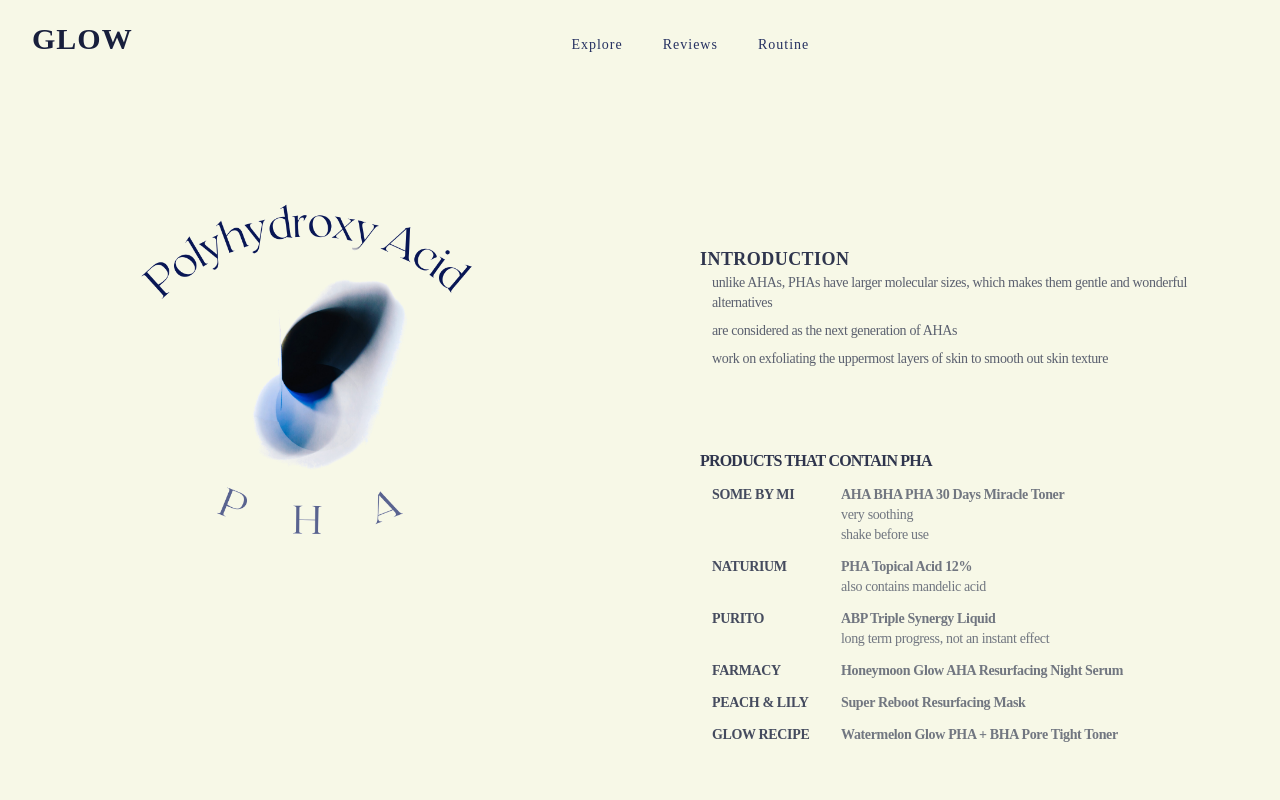
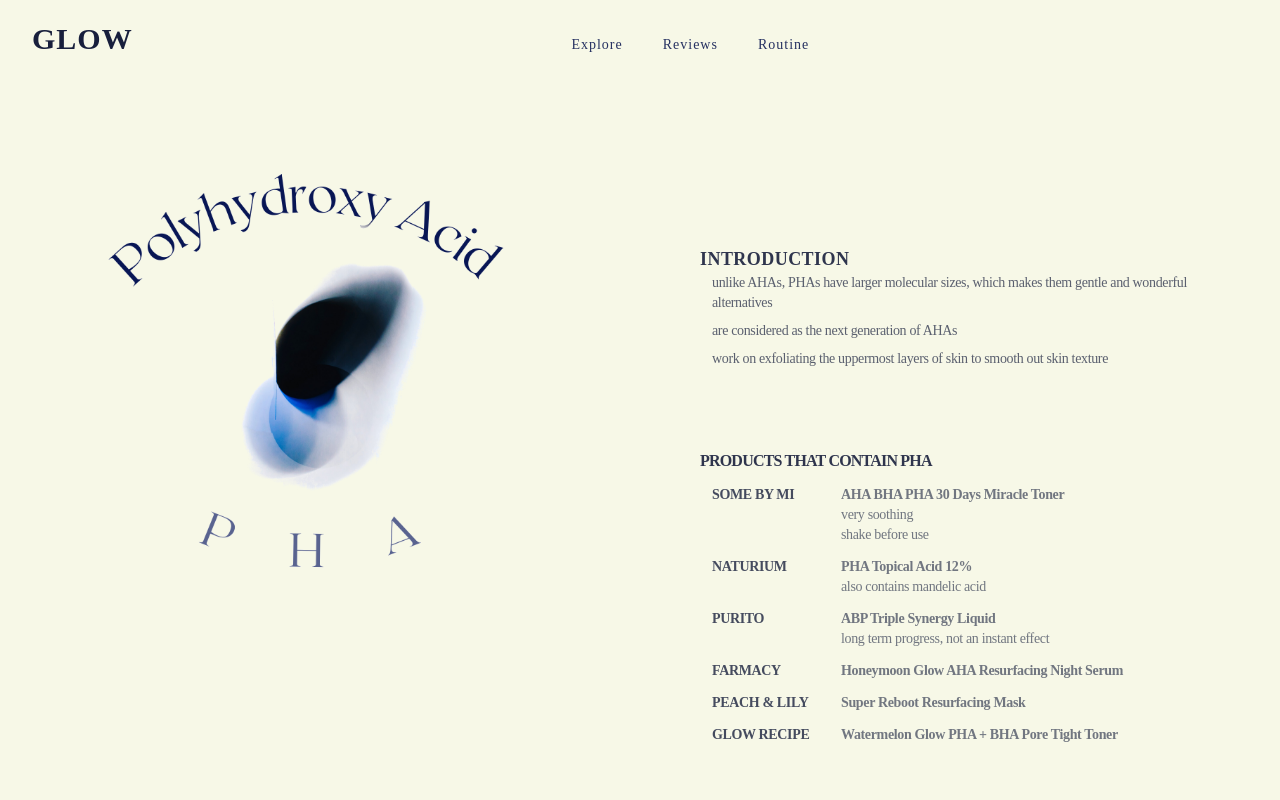
Before and after one commit to biancacomanescu97/glow, a React (Create React App) app: page /pha in a window 1280 px wide. Shown: the top 800 px of the page. Built offline with nearby package versions, Linux system fonts and the light colour scheme.

Commit message:
Get img info from ingredients - exfoliants

```diff
--- a/src/components/explore/exfoliants/AHA.tsx
+++ b/src/components/explore/exfoliants/AHA.tsx
@@ -1,21 +1,23 @@
 import {exfoliants} from "../data/ingredients";
 
 export default function AHA() {
+  const aha = exfoliants[0];
+
   return (
     <main className="">
       <div className="grid grid-col-1 lg:grid-cols-2 gap-10">
         <div className="px-16 py-10">
           <img
-            className="object-cover p-10"
-            src="/assets/img/explore/aha.png"
-            alt="Alpha Hydroxy Acid (AHA)"
+            className="object-cover"
+            src={aha.imgUrl}
+            alt={aha.imgAlt}
           />
         </div>
         <div className="block p-32">
           <div className="block py-32">
             <h1 className="text-royal-700 text-lg font-bold tracking-wide">INTRODUCTION</h1>
             <ul role="list" className="list-none list-inside pl-3 space-y-2 text-sm text-royal-700 text-opacity-80 tracking-tight">
-              {exfoliants[0].description.map((item) => (
+              {aha.description.map((item) => (
                 <li>{item}</li>
               ))}
             </ul>
--- a/src/components/explore/exfoliants/BHA.tsx
+++ b/src/components/explore/exfoliants/BHA.tsx
@@ -1,21 +1,23 @@
 import {exfoliants} from "../data/ingredients";
 
 export default function BHA() {
+  const bha = exfoliants[1];
+
   return (
     <main className="">
       <div className="grid grid-col-1 lg:grid-cols-2 gap-10">
         <div className="px-16 py-10">
           <img
-            className="object-cover p-10"
-            src="/assets/img/explore/bha.png"
-            alt="Beta Hydroxy Acid (BHA)"
+            className="object-cover"
+            src={bha.imgUrl}
+            alt={bha.imgAlt}
           />
         </div>
         <div className="block p-28">
           <div className="block py-32">
             <h1 className="text-royal-700 text-opacity-90 text-lg font-bold tracking-wide">INTRODUCTION</h1>
             <ul role="list" className="list-none list-inside pl-3 space-y-2 text-sm text-royal-700 text-opacity-70 tracking-tight">
-              {exfoliants[1].description.map((item) => (
+              {bha.description.map((item) => (
                 <li>{item}</li>
               ))}
             </ul>
--- a/src/components/explore/exfoliants/PHA.tsx
+++ b/src/components/explore/exfoliants/PHA.tsx
@@ -1,21 +1,23 @@
 import {exfoliants} from "../data/ingredients";
 
 export default function PHA() {
+  const pha = exfoliants[2];
+
   return (
     <main className="pb-10">
       <div className="grid grid-col-1 lg:grid-cols-2 gap-10">
         <div className="px-16 py-10">
           <img
-            className="object-cover p-10"
-            src="/assets/img/explore/pha.png"
-            alt="Beta Hydroxy Acid (PHA)"
+            className="object-cover"
+            src={pha.imgUrl}
+            alt={pha.imgAlt}
           />
         </div>
         <div className="block py-32">
           <div className="block p-10">
             <h1 className="text-royal-700 text-opacity-90 text-lg font-bold tracking-wide">INTRODUCTION</h1>
             <ul role="list" className="list-none list-inside pl-3 space-y-2 text-sm text-royal-700 text-opacity-70 tracking-tight">
-              {exfoliants[2].description.map((item) => (
+              {pha.description.map((item) => (
                 <li>{item}</li>
               ))}
             </ul>
```
